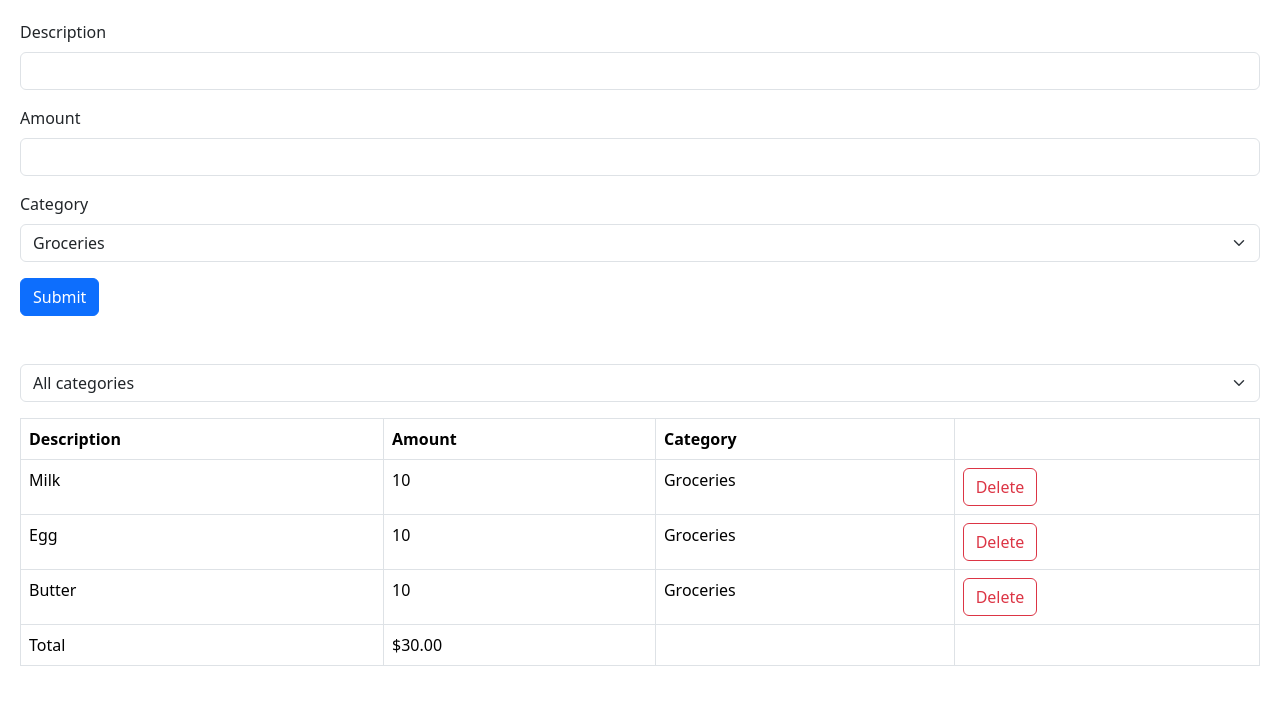
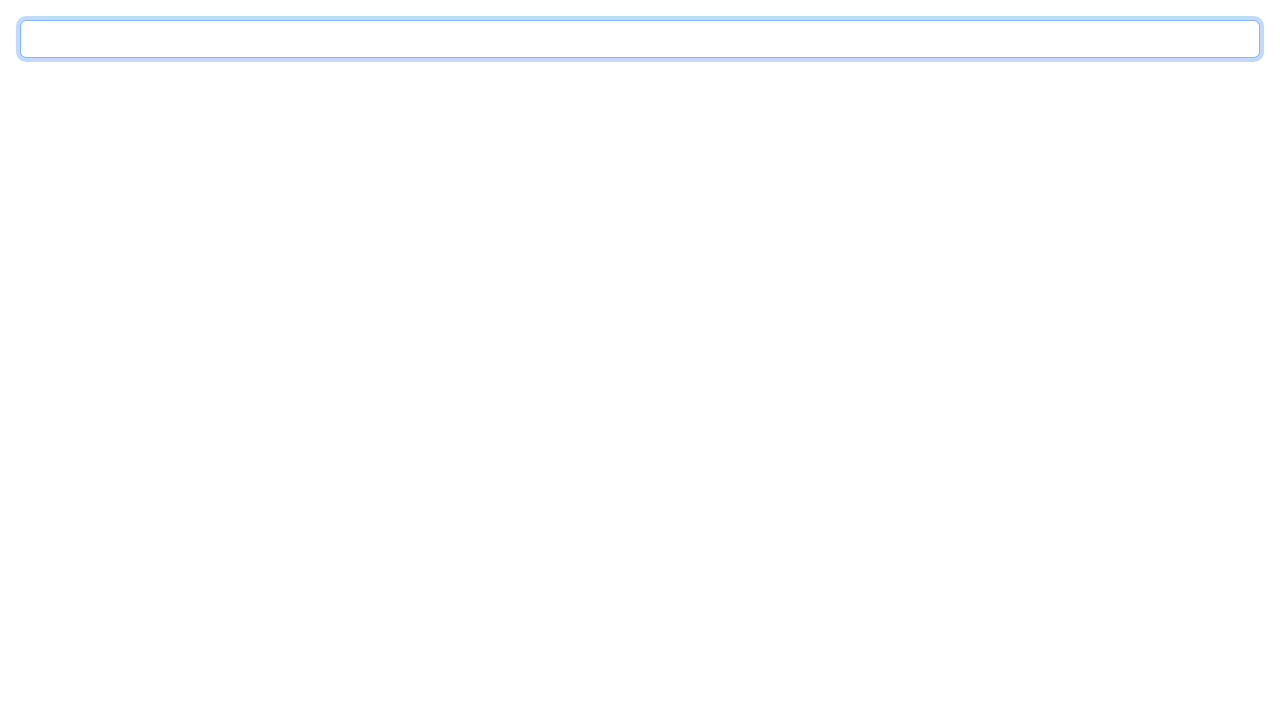
Before and after one commit to Kudoo39/react-app-v2, a React (Vite) app: page / in a window 1280 px wide. Shown: the top 704 px of the page. Built offline with nearby package versions, Linux system fonts and the light colour scheme.

Commit message:
Testing the Effect Hook

```diff
--- a/src/App.tsx
+++ b/src/App.tsx
@@ -1,59 +1,20 @@
-import React, { useState } from "react";
-import ExpenseList from "./expense-tracker/components/ExpenseList";
-import ExpenseFilter from "./expense-tracker/components/ExpenseFilter";
-import ExpenseForm from "./expense-tracker/components/ExpenseForm";
-import categories from "./expense-tracker/categories";
+import React, { useEffect, useRef } from "react";
 
 const App = () => {
-  const [selectedCategory, setSelectedCategory] = useState("");
+  const ref = useRef<HTMLInputElement>(null);
 
-  const [expenses, setExpenses] = useState([
-    {
-      id: 1,
-      description: "Milk",
-      amount: 10,
-      category: "Groceries",
-    },
-    {
-      id: 2,
-      description: "Egg",
-      amount: 10,
-      category: "Groceries",
-    },
-    {
-      id: 3,
-      description: "Butter",
-      amount: 10,
-      category: "Groceries",
-    },
-  ]);
+  useEffect(() => {
+    //Side effect
+    if (ref.current) ref.current.focus();
+  });
 
-  const visibleExpenses = selectedCategory
-    ? expenses.filter((e) => e.category === selectedCategory)
-    : expenses;
+  useEffect(() => {
+    document.title = "My App";
+  });
 
   return (
     <div>
-      <div className="mb-5">
-        <ExpenseForm
-          onSubmit={(newExpenses) =>
-            setExpenses([
-              ...expenses,
-              { ...newExpenses, id: expenses.length + 1 },
-            ])
-          }
-        />
-      </div>
-
-      <div className="mb-3">
-        <ExpenseFilter
-          onSelectCategory={(category) => setSelectedCategory(category)}
-        />
-      </div>
-      <ExpenseList
-        expenses={visibleExpenses}
-        onDelete={(id) => setExpenses(expenses.filter((e) => e.id !== id))}
-      />
+      <input ref={ref} type="text" className="form-control" />
     </div>
   );
 };
```
